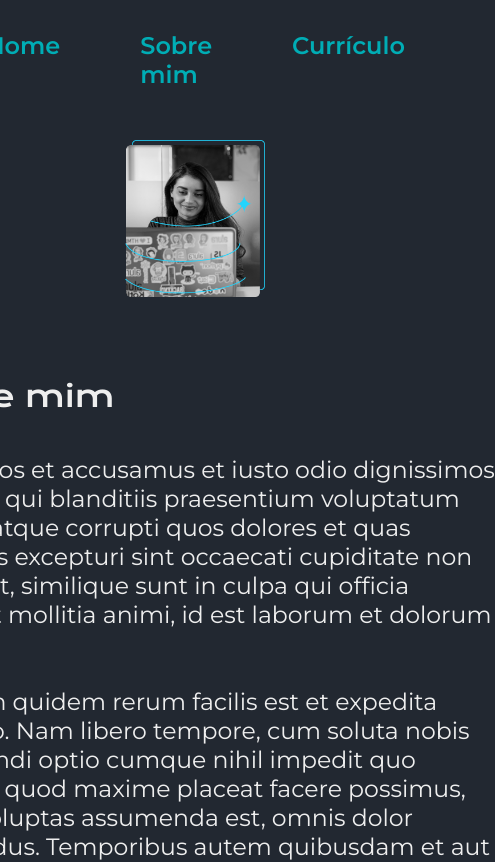
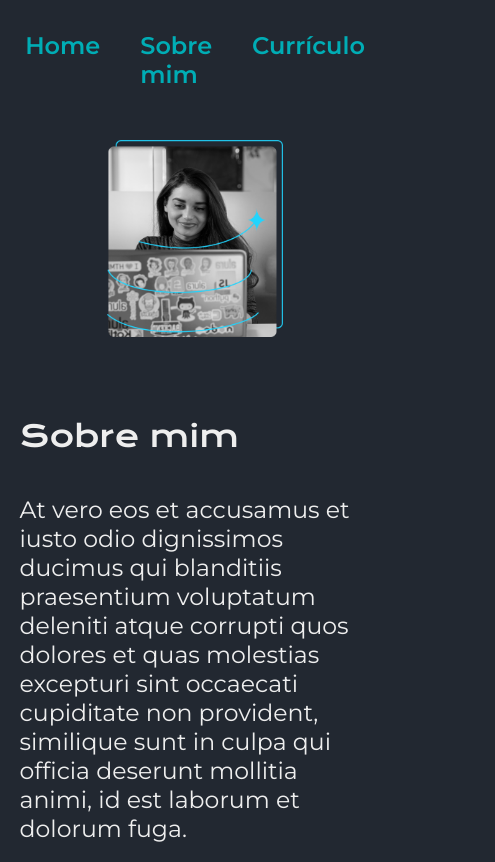
Before and after one commit to IgorViniciosAV/portifolio, a plain HTML site: page about.html in a window 390 px wide. Shown: the top 862 px of the page, 495 px wide, since content can reach past the window. Drawn offline with nearby package versions, Linux system fonts and the light colour scheme.

Commit message:
Add files via upload

```diff
--- a/styles/style.css
+++ b/styles/style.css
@@ -114,7 +114,6 @@ body{
 .apresentacao__conteudo__text {
     font-size: 1.475rem;
     font-family: var(--fonte-secundaria);
-    width: 37.5rem
 }
 
 .apresentacao__links {
@@ -195,11 +194,12 @@ body{
 
 @media (max-width: 1200px) {
     .cabecalho {
-        padding: 8%;
+        padding: 8% 12%;
     }
 
     .cabecalho__menu {
         justify-content: center;
+        gap: 40px;
     }
 
     .apresentacao {
@@ -226,4 +226,8 @@ body{
         width: auto;
         gap: 55px;
     }
+
+    .apresentacao__imagem {
+        width: 50%;
+    }
 }
```
Also changed, not shown: index.html (+1 -1 lines).
